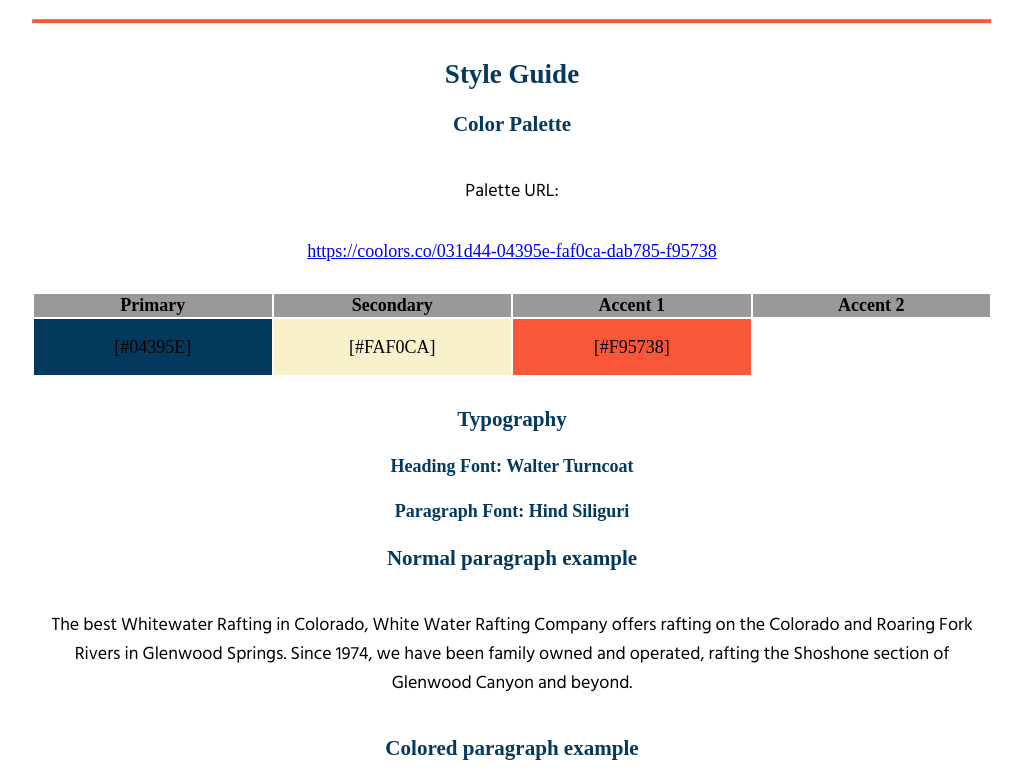
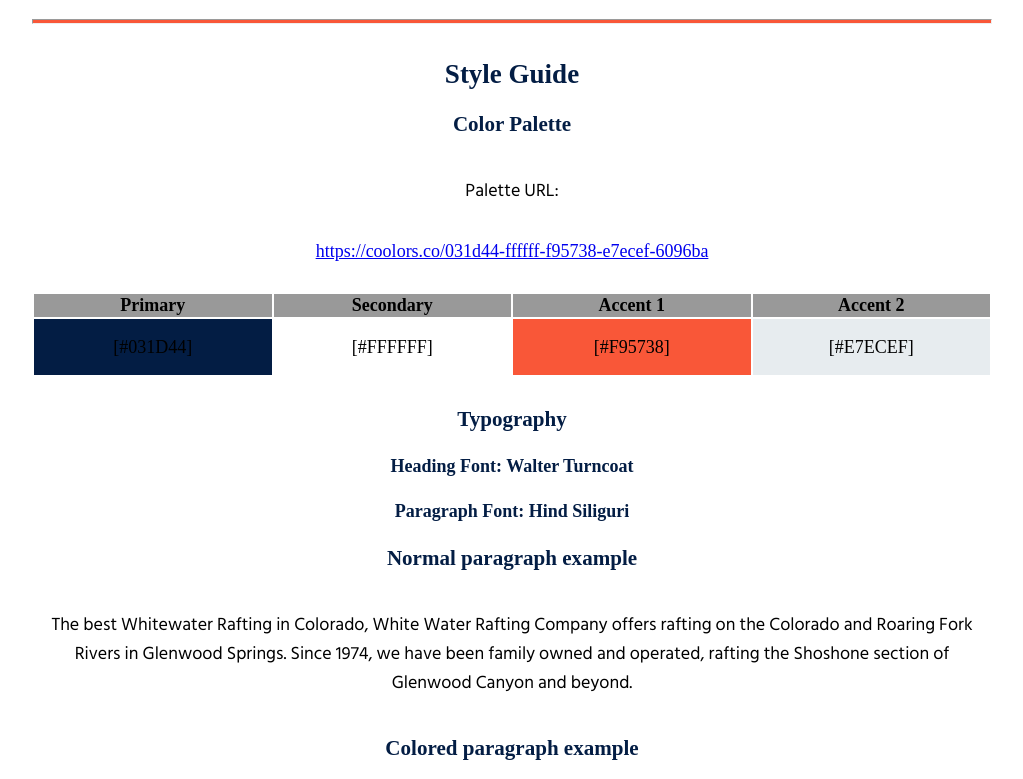
Before and after one commit to bcamero/wdd130, a plain HTML site: page wwr/site-plan-rafting.html in a window 1280 px wide. Shown: the part 1208-1987 px from the top of the page, without its empty margins (128-1151 px from the left). Drawn offline with Linux system fonts and the light colour scheme; a web font is replaced by a local one.

Commit message:
site plan added

```diff
--- a/wwr/site-plan-rafting.html
+++ b/wwr/site-plan-rafting.html
@@ -20,11 +20,11 @@
     <hr />
     <h2>Overview</h2>
     <h3>Purpose</h3>
-    <p>Providing a haven for those who crave adventure.</p>
+    <p>To provide a haven for those who crave adventure.</p>
     <!-- change this -->
 
     <h3>Audience</h3>
-      <p>My audience are young adults in their early twenties to late forties who are relatively successful financially and have a passion for the great outdoors. These young adults want a thrilling experience that will put their physical endurance to the test and give them the opportunity to work together as a team while setting new personal records for themselves. My audience enjoy living life on the edge and are in need of an escape from their normal lives for an experience they will never forget. My audience will usually use a laptop or mobile device to access my site.</p>
+      <p>My target audience is young adults in their early twenties to late forties who are relatively successful financially that have a passion for the great outdoors. These young adults want a thrilling experience that will put their physical endurance to the test and allow them to work together as a team while setting new personal records for themselves. My audience enjoys living life on the edge and needs an escape from their everyday lives for an experience they will never forget. My audience will usually use a laptop or mobile device to access my site.</p>
     <!-- change this -->
 
     <hr />
@@ -42,8 +42,8 @@
 
     <!-- Copy and paste the URL to your finished palette below. Replace the href value that is there with yours. Make sure to paste it into both the href value and the content text of the <a> tag -->
     <p>Palette URL:</p>
-    <a href="https://coolors.co/031d44-04395e-faf0ca-dab785-f95738"
-      target="_blank">https://coolors.co/031d44-04395e-faf0ca-dab785-f95738</a>
+    <a href="https://coolors.co/031d44-ffffff-f95738-e7ecef-6096ba"
+      target="_blank">https://coolors.co/031d44-ffffff-f95738-e7ecef-6096ba</a>
 
     <table class="colors">
       <tr>
@@ -54,10 +54,10 @@
       </tr>
       <!-- Replace the numbers in the boxes below with your hex color codes. Then switch to the site-plan.css file and change your colors there as well. -->
       <tr>
-        <td class="primary">[#04395E]</td>
-        <td class="secondary">[#FAF0CA]</td>
+        <td class="primary">[#031D44]</td>
+        <td class="secondary">[#FFFFFF]</td>
         <td class="accent1">[#F95738]</td>
-        <td class="accent2"></td>
+        <td class="accent2">[#E7ECEF]</td>
       </tr>
     </table>
 
--- a/wwr/styles/site-plan-rafting.css
+++ b/wwr/styles/site-plan-rafting.css
@@ -6,25 +6,25 @@ Fonts are separated by a | */
 
 :root {
   /* change the values below to your colors from your palette */
-  --primary-color: #04395E  ;
-  --secondary-color: #FAF0CA ;
+  --primary-color: #031D44  ;
+  --secondary-color: #FFFFFF ;
   --accent1-color: #F95738;
-  --accent2-color: white;
+  --accent2-color: #E7ECEF;
 
   /* change the values below to your chosen font(s) */
   --heading-font: "Walter Turncoat";
   --paragraph-font: Hind Siliguri, Helvetica, sans-serif;
 
   /* these colors below should be chosen from among your palette colors above */
-  --headline-color-on-white: #04395E;  /* headlines on a white background */
-  --headline-color-on-color: white; /* headlines on a colored background */
-  --paragraph-color-on-white: #04395E; /* paragraph text on a white background */
-  --paragraph-color-on-color: white; /* paragraph text on a colored background */
-  --paragraph-background-color: #04395E  ;
-  --nav-link-color: #04395E;
-  --nav-background-color: #FAF0CA;
-  --nav-hover-link-color: white;
-  --nav-hover-background-color: #04395E;
+  --headline-color-on-white: #031D44;  /* headlines on a white background */
+  --headline-color-on-color: #FFFFFF; /* headlines on a colored background */
+  --paragraph-color-on-white: #031D44; /* paragraph text on a white background */
+  --paragraph-color-on-color: #FFFFFF; /* paragraph text on a colored background */
+  --paragraph-background-color: #031D44  ;
+  --nav-link-color: #FFFFFF;
+  --nav-background-color: #031D44;
+  --nav-hover-link-color: #031D44;
+  --nav-hover-background-color: #E7ECEF;
 }
 
 
```
